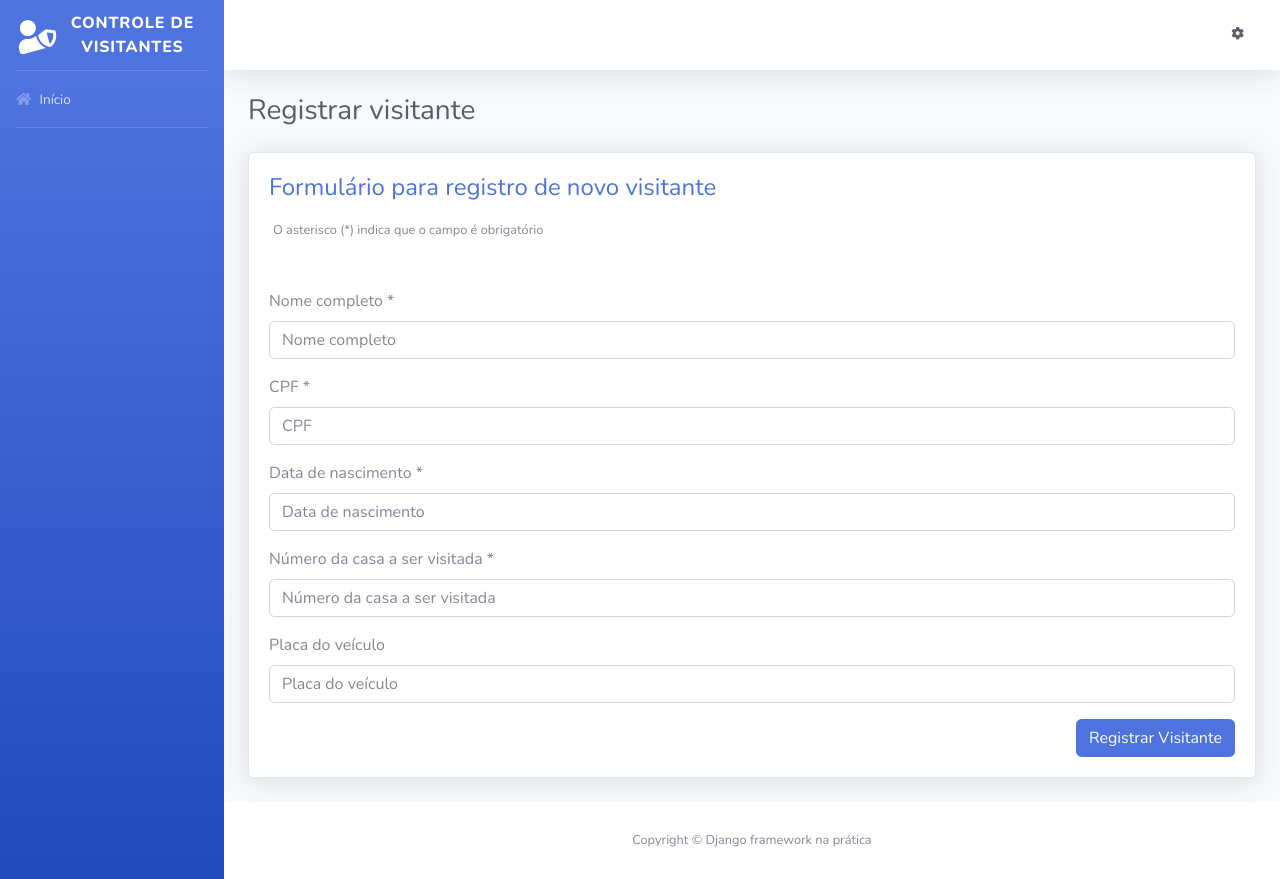
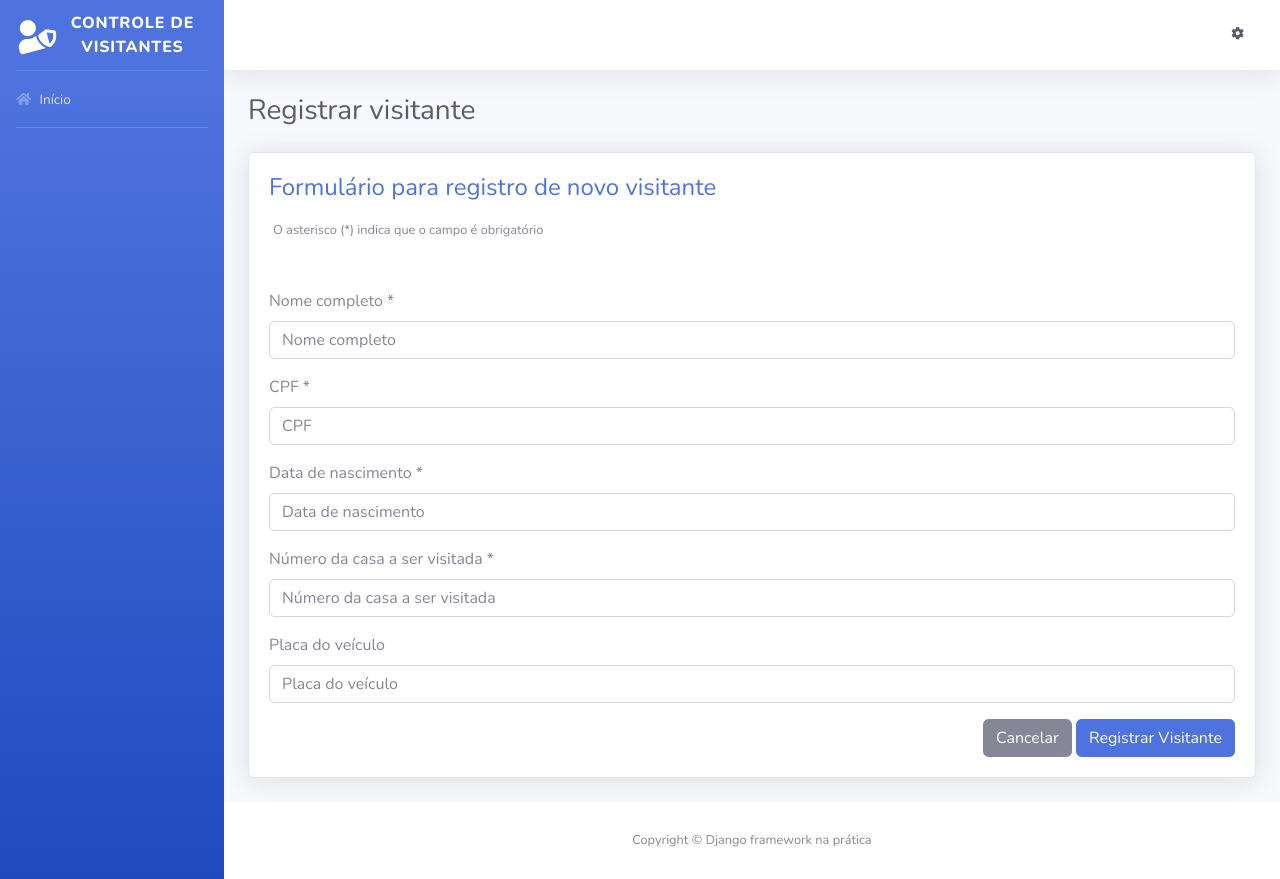
Before and after one commit to carvalhocaio/controle-visitantes, a Django app: page /registrar-visitante/ in a window 1280 px wide. Run offline with Django 3.2, Linux system fonts and the light colour scheme; some libraries are stand-ins or nearby versions.

Commit message:
Exibindo botão com função de voltar e cancelar

```diff
--- a/templates/registrar_visitante.html
+++ b/templates/registrar_visitante.html
@@ -45,6 +45,10 @@
         </div>
 
         <div class="text-right">
+          <a href="{% url 'index' %}" class="btn btn-secondary text-white" type="button">
+            <span class="text">Cancelar</span>
+          </a>
+
           <button class="btn btn-primary" type="submit">
             <span class="text">Registrar Visitante</span>
           </button>
```
